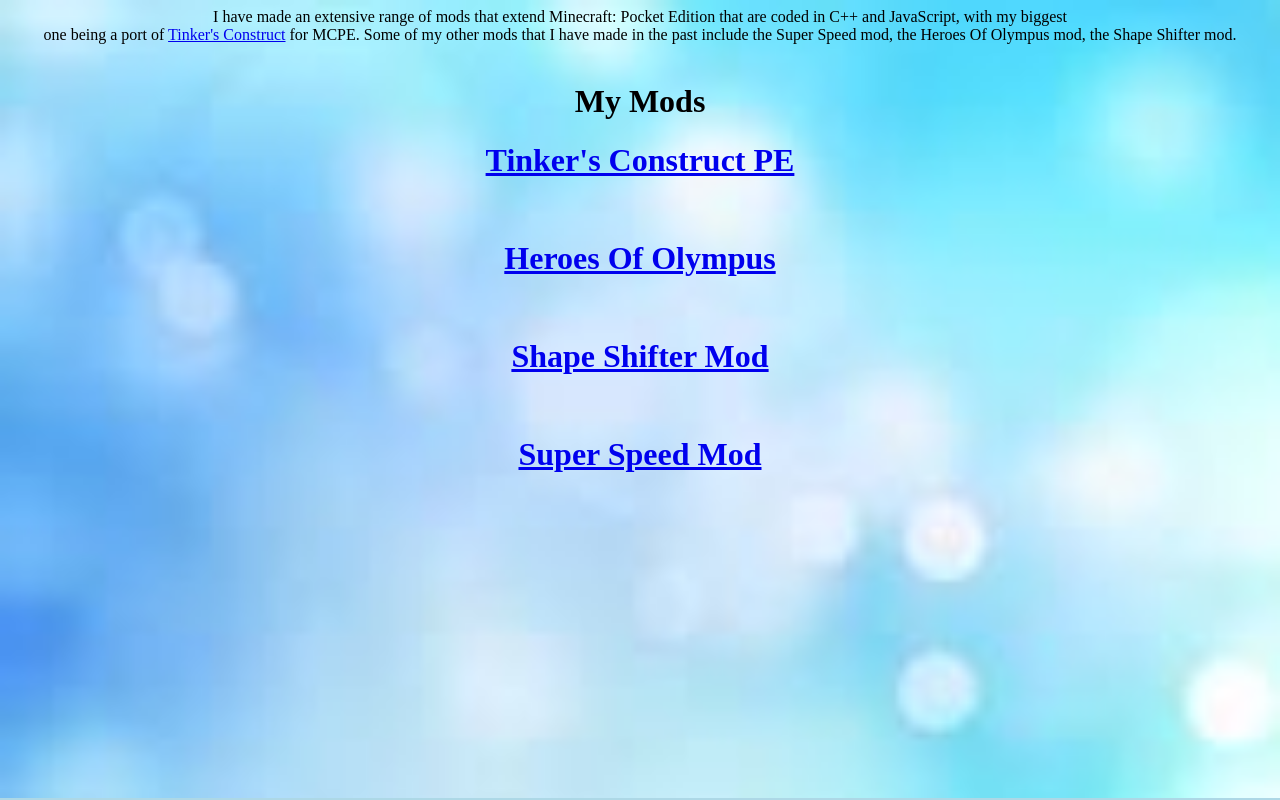
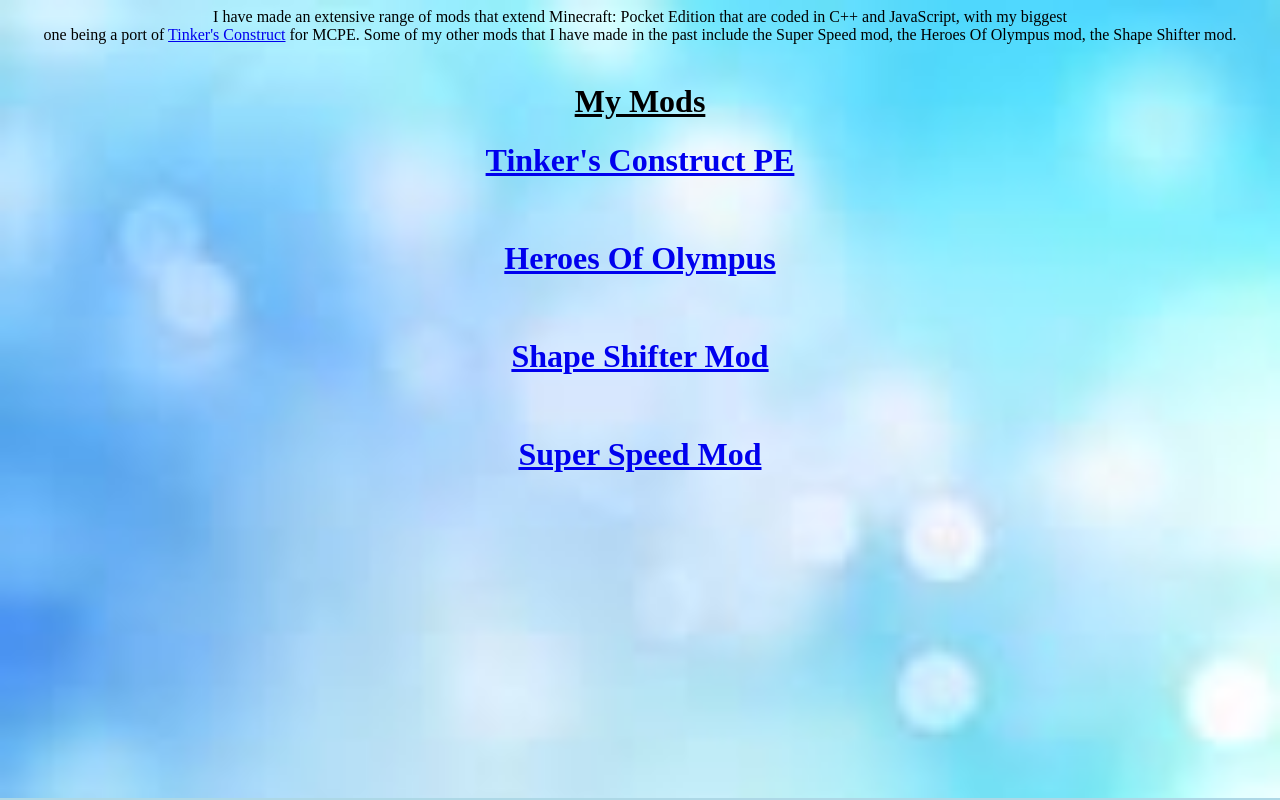
Before and after one commit to minecraftmuse3/minecraftmuse3.github.io, a plain HTML site: page mods.html in a window 1280 px wide. Drawn offline with Linux system fonts and the light colour scheme.

Commit message:
Update mods.html

```diff
--- a/mods.html
+++ b/mods.html
@@ -9,7 +9,7 @@
        one being a port of <a href="https://www.google.co.nz/url?sa=t&rct=j&q=&esrc=s&source=web&cd=2&ved=0ahUKEwjFt6Ci14nLAhVBQJQKHQ8PB3kQFgglMAE&url=http%3A%2F%2Fwww.minecraftforum.net%2Fforums%2Fmapping-and-modding%2Fminecraft-mods%2F1287648-tinkers-construct&usg=AFQjCNGCgdBp6k_vi4K8allZvbfz2NbOmQ&bvm=bv.114733917,d.dGo">Tinker's Construct</a> for MCPE. Some of my other mods that I have made in the past include the Super Speed mod, the Heroes Of Olympus mod, the Shape Shifter mod.
        <br>
        <br>
-       <h1>My Mods</h1>
+       <u><h1>My Mods</h1></u>
        </div>
        <div align="center">
           <a href="tcpe.html"><h1>Tinker's Construct PE</h1></a>
```
